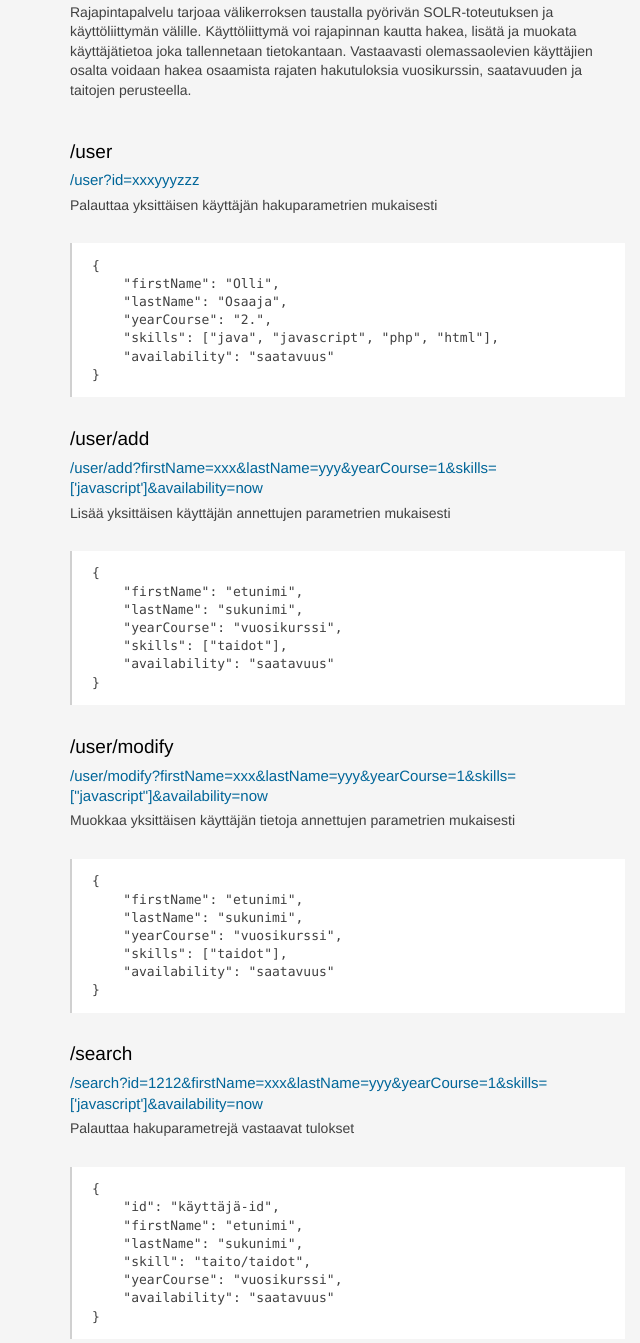
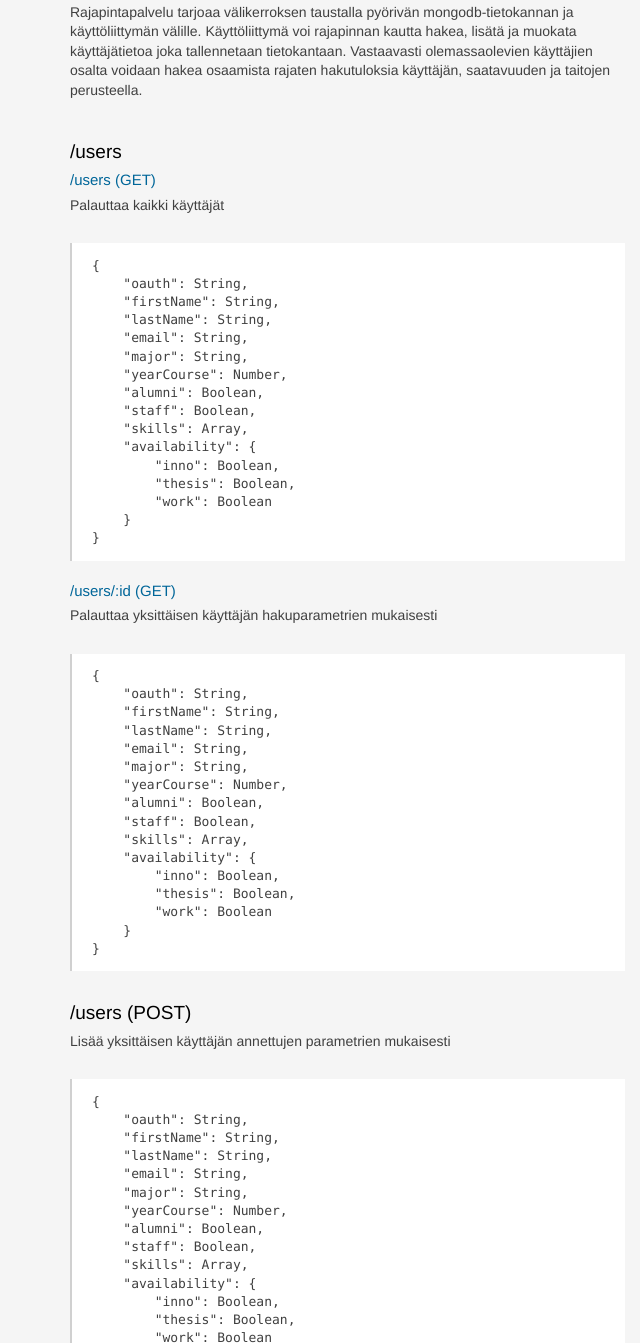
Before and after one commit to Loither/metro-pro, a website: page static/api.html in a window 1280 px wide. Shown: the part 232-1575 px from the top of the page, without its empty margins (0-640 px from the left). Drawn offline with Linux system fonts and the light colour scheme.

Commit message:
cleaned & restructured code

```diff
--- a/package.json
+++ b/package.json
@@ -1,7 +1,7 @@
 {
-  "name": "OpenShift-Sample-App",
-  "version": "1.0.0",
-  "description": "OpenShift Sample Application",
+  "name": "MetroPro",
+  "version": "0.6.0",
+  "description": "Organisational knowledge finding tool",
   "keywords": [
     "OpenShift",
     "Node.js",
--- a/static/api.html
+++ b/static/api.html
@@ -245,69 +245,130 @@
                 <section>
                     <h2>Tarjotut API-kutsut</h2>
                     <p>Alla on kuvattu rajapinnan tarjoamat kutsut sekä näiden palauttama data esimerkkimuodossa.</p>
-                    <p>Rajapintapalvelu tarjoaa välikerroksen taustalla pyörivän SOLR-toteutuksen ja käyttöliittymän välille. Käyttöliittymä voi rajapinnan kautta hakea, lisätä ja muokata käyttäjätietoa joka tallennetaan tietokantaan. Vastaavasti olemassaolevien käyttäjien osalta voidaan hakea osaamista rajaten hakutuloksia vuosikurssin, saatavuuden ja taitojen perusteella.</p>
+                    <p>Rajapintapalvelu tarjoaa välikerroksen taustalla pyörivän mongodb-tietokannan ja käyttöliittymän välille. Käyttöliittymä voi rajapinnan kautta hakea, lisätä ja muokata käyttäjätietoa joka tallennetaan tietokantaan. Vastaavasti olemassaolevien käyttäjien osalta voidaan hakea osaamista rajaten hakutuloksia käyttäjän, saatavuuden ja taitojen perusteella.</p>
 
-                    <h2>/user</h2>
+                    <h2>/users</h2>
 
-                    <h3><a href="/user?id=xxxyyyzzz">/user?id=xxxyyyzzz</a></h3>
+                    <h3><a href="/users">/users (GET)</a></h3>
+                    <p>Palauttaa kaikki käyttäjät</p>
+
+                    <pre>
+{
+    "oauth": String,
+    "firstName": String,
+    "lastName": String,
+    "email": String,
+    "major": String,
+    "yearCourse": Number,
+    "alumni": Boolean,
+    "staff": Boolean,
+    "skills": Array,
+    "availability": {
+        "inno": Boolean,
+        "thesis": Boolean,
+        "work": Boolean
+    }
+}</pre>
+
+                    <h3><a href="/users/572df66c4425b02d5ac891b2">/users/:id (GET)</a></h3>
                     <p>Palauttaa yksittäisen käyttäjän hakuparametrien mukaisesti</p>
 
                     <pre>
 {
-    "firstName": "Olli",
-    "lastName": "Osaaja",
-    "yearCourse": "2.",
-    "skills": ["java", "javascript", "php", "html"],
-    "availability": "saatavuus"
+    "oauth": String,
+    "firstName": String,
+    "lastName": String,
+    "email": String,
+    "major": String,
+    "yearCourse": Number,
+    "alumni": Boolean,
+    "staff": Boolean,
+    "skills": Array,
+    "availability": {
+        "inno": Boolean,
+        "thesis": Boolean,
+        "work": Boolean
+    }
 }</pre>
 
-                    <h2>/user/add</h2>
-                    <h3><a href="/user/add?firstName=xxx&lastName=yyy&yearCourse=1&skills=['javascript']&availability=now">/user/add?firstName=xxx&lastName=yyy&yearCourse=1&skills=['javascript']&availability=now</a></h3>
+                    <h2>/users (POST)</h2>
                     <p>Lisää yksittäisen käyttäjän annettujen parametrien mukaisesti</p>
 
                     <pre>
 {
-    "firstName": "etunimi",
-    "lastName": "sukunimi",
-    "yearCourse": "vuosikurssi",
-    "skills": ["taidot"],
-    "availability": "saatavuus"
+    "oauth": String,
+    "firstName": String,
+    "lastName": String,
+    "email": String,
+    "major": String,
+    "yearCourse": Number,
+    "alumni": Boolean,
+    "staff": Boolean,
+    "skills": Array,
+    "availability": {
+        "inno": Boolean,
+        "thesis": Boolean,
+        "work": Boolean
+    }
 }</pre>
 
-                    <h2>/user/modify</h2>
-                    <h3><a href="/user/modify?firstName=xxx&lastName=yyy&yearCourse=1&skills=['javascript']&availability=now">/user/modify?firstName=xxx&lastName=yyy&yearCourse=1&skills=["javascript"]&availability=now</a></h3>
+                    <h2>/users/:id (PUT)</h2>
                     <p>Muokkaa yksittäisen käyttäjän tietoja annettujen parametrien mukaisesti</p>
 
                     <pre>
 {
-    "firstName": "etunimi",
-    "lastName": "sukunimi",
-    "yearCourse": "vuosikurssi",
-    "skills": ["taidot"],
-    "availability": "saatavuus"
+    "oauth": String,
+    "firstName": String,
+    "lastName": String,
+    "email": String,
+    "major": String,
+    "yearCourse": Number,
+    "alumni": Boolean,
+    "staff": Boolean,
+    "skills": Array,
+    "availability": {
+        "inno": Boolean,
+        "thesis": Boolean,
+        "work": Boolean
+    }
 }</pre>
 
-                    <h2>/search</h2>
-                    <h3><a href="/search?id=1212&firstName=xxx&lastName=yyy&yearCourse=1&skills=['javascript']&availability=now">/search?id=1212&firstName=xxx&lastName=yyy&yearCourse=1&skills=['javascript']&availability=now</a></h3>
+                    <h2>/users/:id (DELETE)</h2>
+                    <p>Poistaa yksittäisen käyttäjän, vastaus onnistuneesta poistosta:</p>
+
+                    <pre>
+{
+    "error": false,
+    "message": "Data associated with :id is deleted"
+}</pre>
+
+                    <h2>/search (POST)</h2>
                     <p>Palauttaa hakuparametrejä vastaavat tulokset</p>
 
                     <pre>
 {
-    "id": "käyttäjä-id",
-    "firstName": "etunimi",
-    "lastName": "sukunimi",
-    "skill": "taito/taidot",
-    "yearCourse": "vuosikurssi",
-    "availability": "saatavuus"
+    "alumni": Boolean,
+    "staff": Boolean,
+    "skills": Array
 }</pre>
 
-                    <h2>/skills</h2>
-                    <h3><a href="/skills">/skills</a></h3>
-                    <p>Listaa nykyiset tunnetut taidot</p>
+                    <h2>/search/count (POST)</h2>
+                    <p>Palauttaa nykyistä hakua vastaavien tulosten lukumäärän</p>
 
                     <pre>
 {
-    "skills": ["javascript", "java", "php", "python", "html"]
+    "alumni": Boolean,
+    "staff": Boolean,
+    "skills": Array
+}</pre>
+
+                    <h2>Virheviestit rajapinnasta</h2>
+                    <p>Virheet palautetaan muodossa</p>
+
+                    <pre>
+{
+    "error": true,
+    "message": String
 }</pre>
 
 
```
Also changed, not shown: server.js (+31 -15 lines), static/js/app.js (+95 -26 lines).
